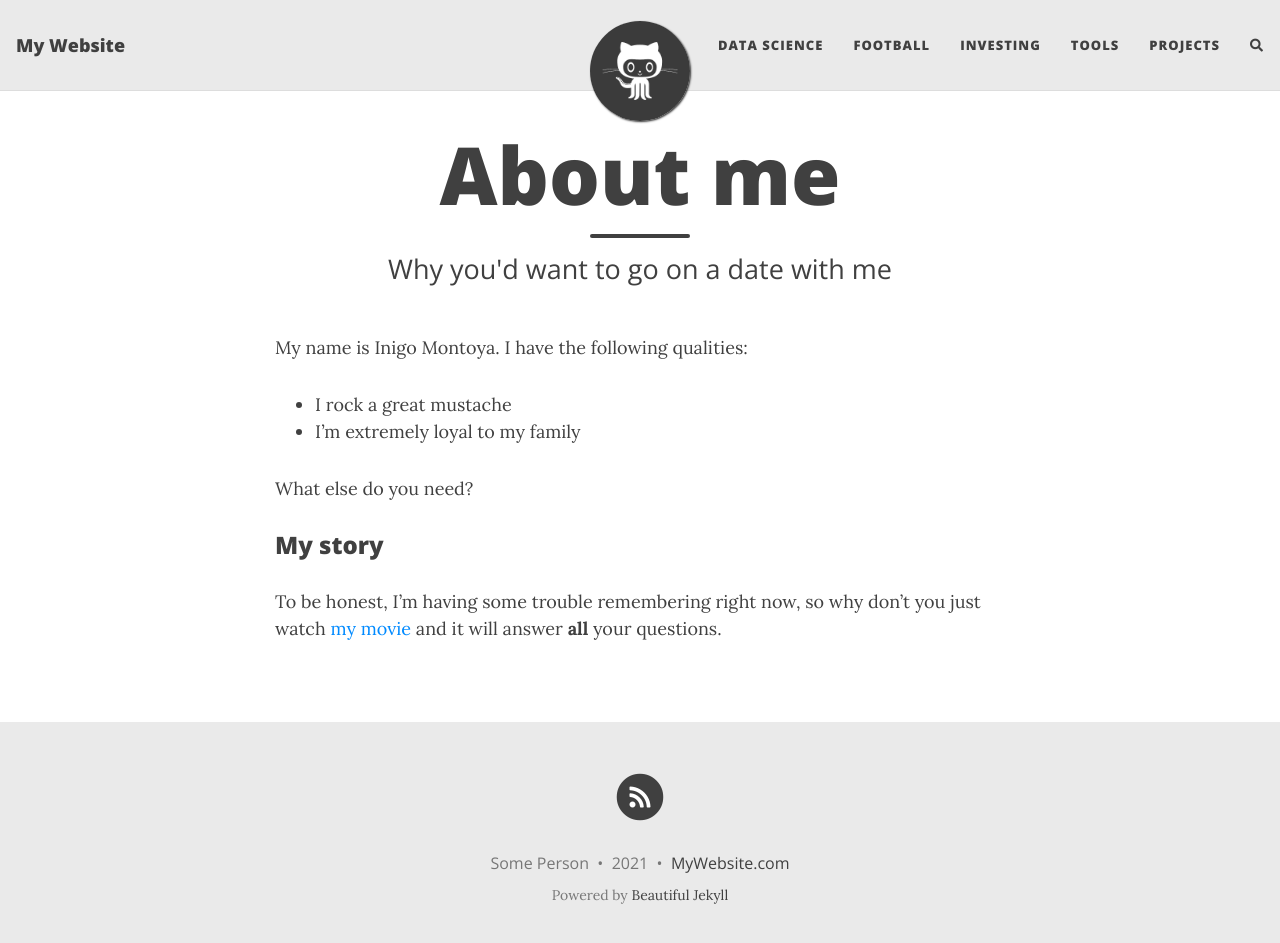
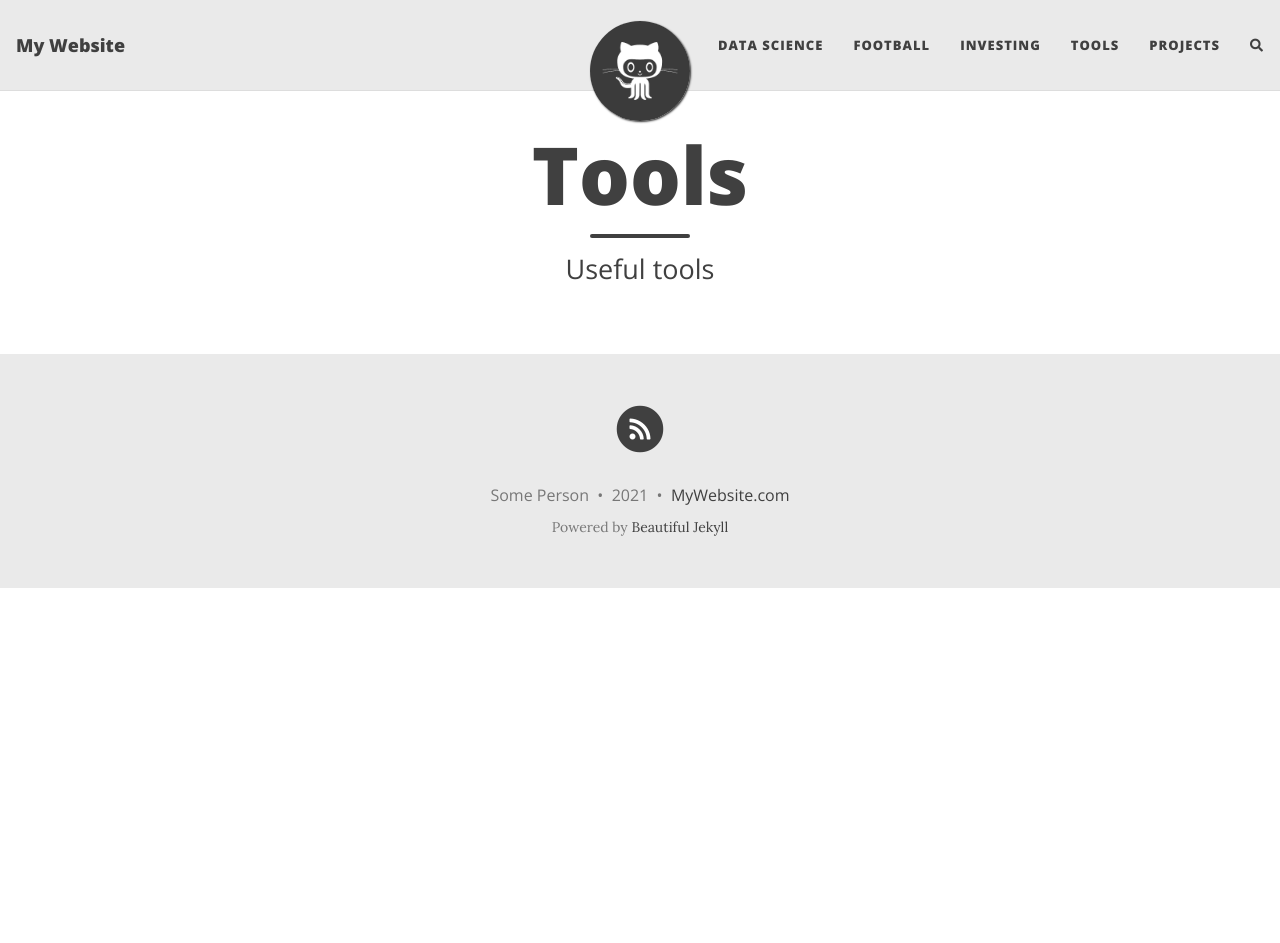
Before and after one commit to zercot/zercot.github.io, a Jekyll site: the page built from tools.md, in a window 1280 px wide and 956 px high. Shown: the top 943 px of the window. Built offline with Jekyll 4.4.1, drawn with Linux system fonts in a browser that asks for light colours; nearby versions of some CDN libraries; comment, search, counter and statistics services are not loaded.

Commit message:
clean up page content

```diff
--- a/tools.md
+++ b/tools.md
@@ -1,16 +1,5 @@
 ---
 layout: page
-title: About me
-subtitle: Why you'd want to go on a date with me
+title: Tools
+subtitle: Useful tools
 ---
-
-My name is Inigo Montoya. I have the following qualities:
-
-- I rock a great mustache
-- I'm extremely loyal to my family
-
-What else do you need?
-
-### My story
-
-To be honest, I'm having some trouble remembering right now, so why don't you just watch [my movie](https://en.wikipedia.org/wiki/The_Princess_Bride_%28film%29) and it will answer **all** your questions.
```
Also changed, not shown: datascience.md (+2 -13 lines), football.md (+2 -13 lines), investing.md (+2 -13 lines).
